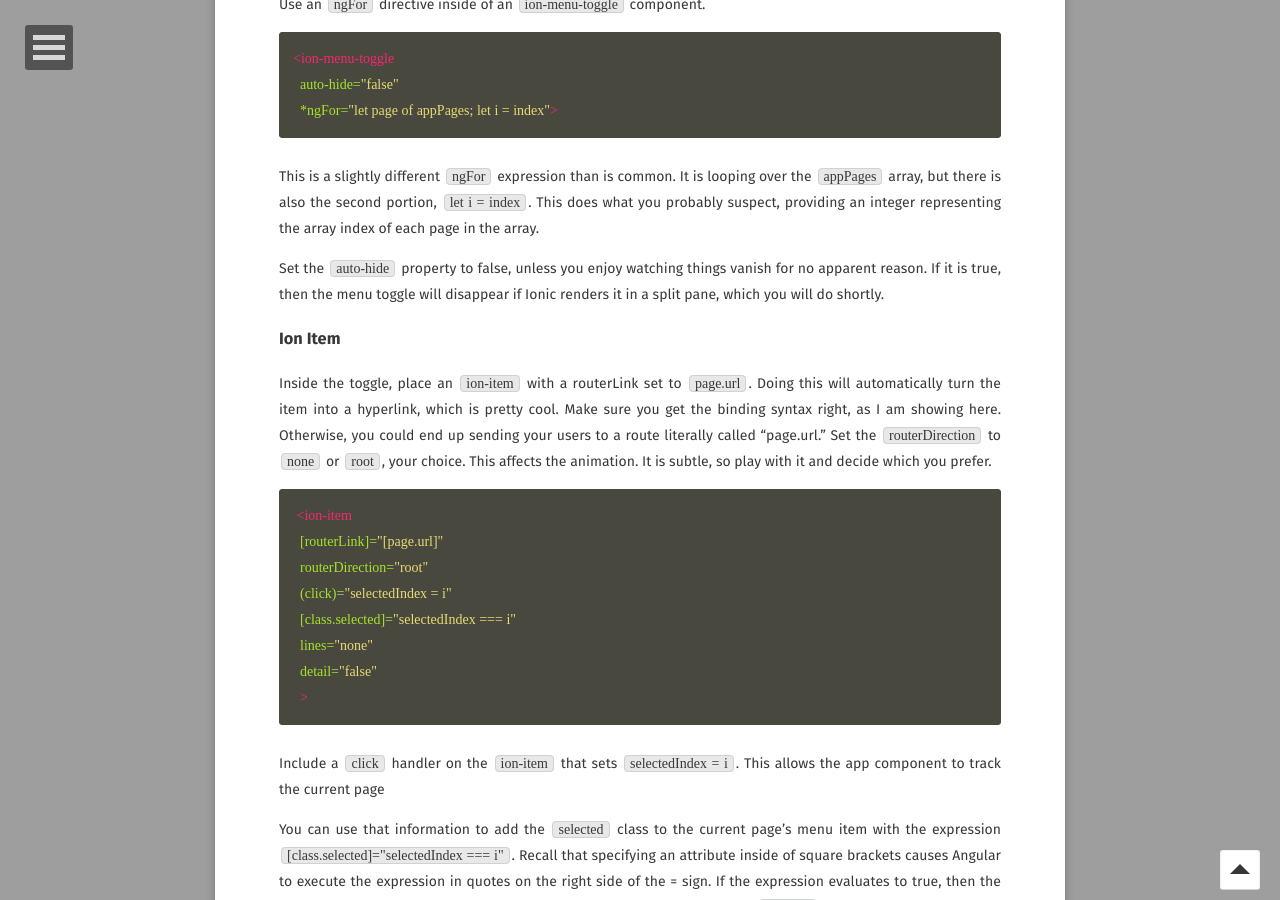
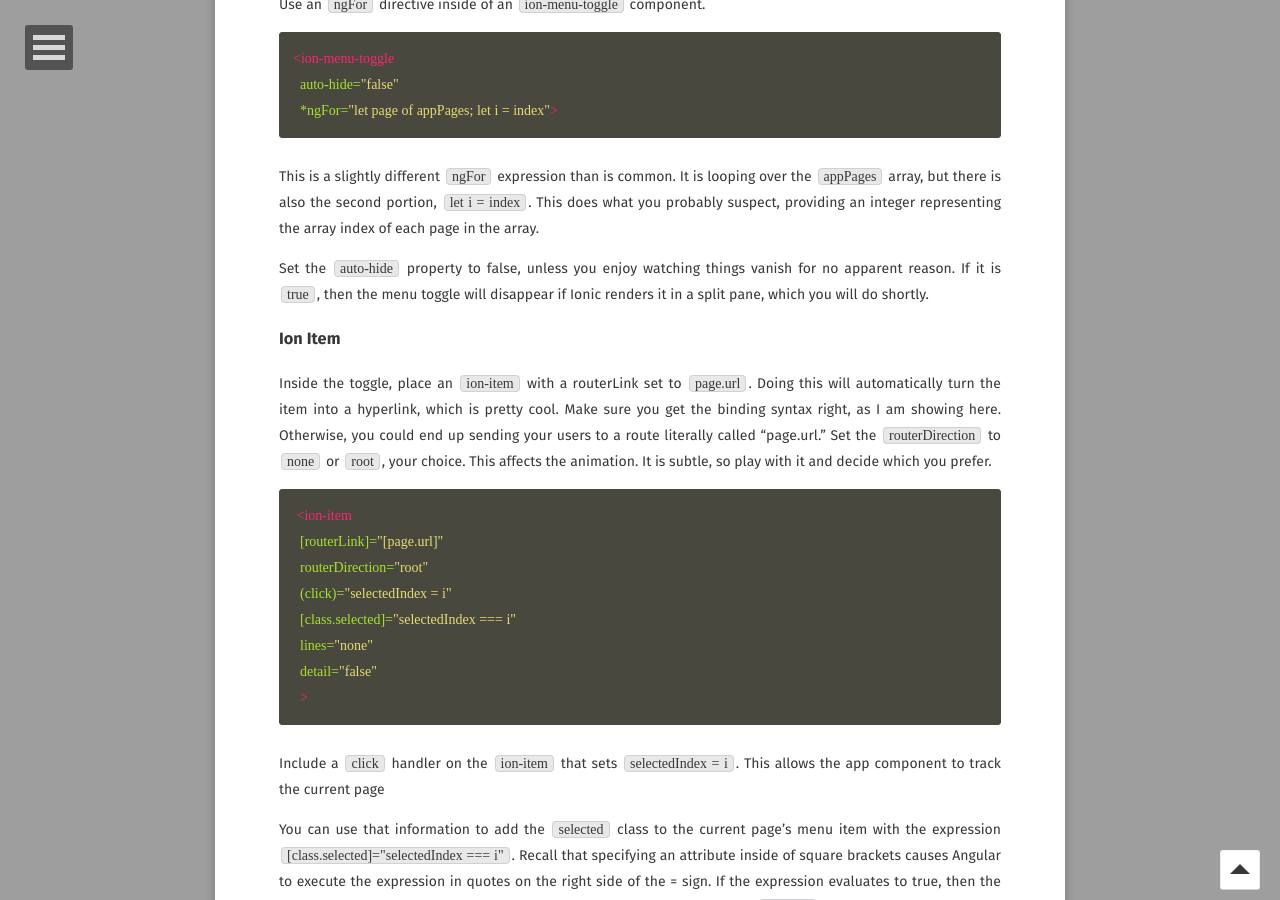
Before and after one commit to walkingriver/walkingriver.github.io, a Jekyll site: the page built from _posts/2020-05-09-ion-menu-split-pane.md, in a window 1280 px wide and 900 px high, scrolled down 2716 px. Built offline with Jekyll 4.4.1, drawn with Linux system fonts in a browser that asks for light colours; some web fonts are replaced.

Commit message:
Added some images

```diff
--- a/_posts/2020-05-09-ion-menu-split-pane.md
+++ b/_posts/2020-05-09-ion-menu-split-pane.md
@@ -86,7 +86,7 @@ Use an `ngFor` directive inside of an `ion-menu-toggle` component.
 
 This is a slightly different `ngFor` expression than is common. It is looping over the `appPages` array, but there is also the second portion, `let i = index`. This does what you probably suspect, providing an integer representing the array index of each page in the array.
 
-Set the `auto-hide` property to false, unless you enjoy watching things vanish for no apparent reason. If it is true, then the menu toggle will disappear if Ionic renders it in a split pane, which you will do shortly.
+Set the `auto-hide` property to false, unless you enjoy watching things vanish for no apparent reason. If it is `true`, then the menu toggle will disappear if Ionic renders it in a split pane, which you will do shortly.
 
 ### Ion Item
 
```
Also changed, not shown: assets/img/ionalert-android.jpg (added), assets/img/ionalert-ios.jpg (added), assets/img/iontoast.jpg (added).
